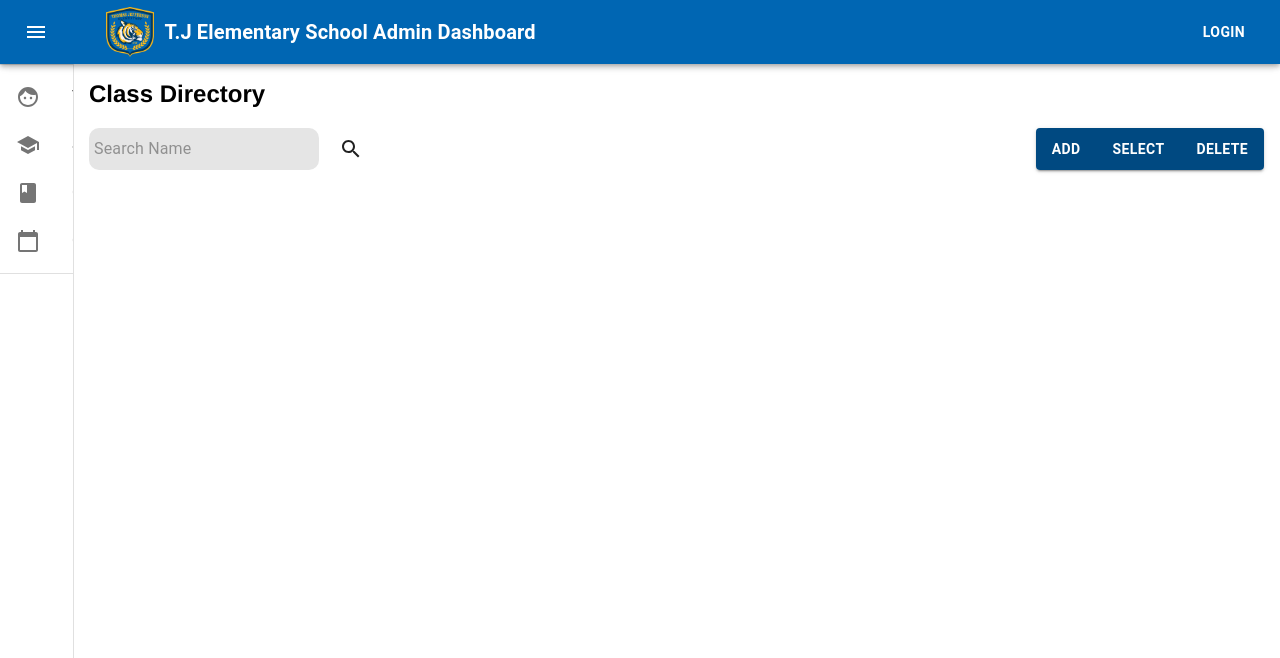
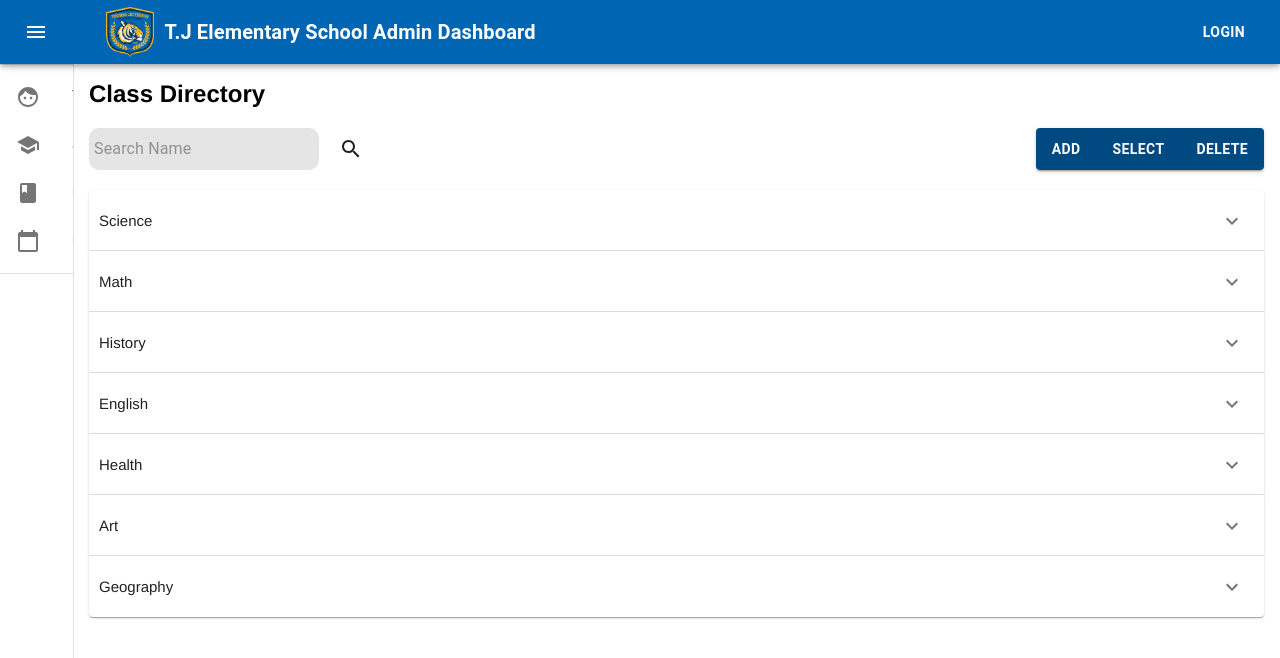
Before and after one commit to LaunchSWETeam2/JeffersonElementary, a React (Create React App) app: page / in a window 1280 px wide. Shown: the top 658 px of the page. Built offline with nearby package versions, Linux system fonts and the light colour scheme; the HTML template or start-up script is replaced by a standard one.

Commit message:
class directory ui complete

```diff
--- a/src/components/ClassDirectory.js
+++ b/src/components/ClassDirectory.js
@@ -12,6 +12,9 @@ import {
 } from '@material-ui/core'
 import SearchIcon from '@material-ui/icons/Search'
 import ExpandMoreIcon from '@material-ui/icons/ExpandMore';
+
+const grey = "#E5E5E5";
+const blue = "#004981";
 
 //To do extra:
 //Autocomplete search
@@ -71,7 +74,7 @@ const subjects = [
     "Art",
     "Geography"
 ]
-//make grade level(s) a list
+//make grade level(s) a list. There can be multiple classes (with different times or locations)
 const classData=[
     {title:"World History", subject:"History", gradeLevel:1},
     {title:"US History",subject:"History", gradeLevel:2},
@@ -80,20 +83,40 @@ const classData=[
     {title:"Basic Arithmetic",subject:"Math", gradeLevel:2},
     {title:"Advanced Math", subject:"Math", gradeLevel:6},
     {title:"Art 101", subject:"Art", gradeLevel:2},
+    {title:"Art 201", subject:"Art", gradeLevel:3},
+    {title:"Art 301", subject:"Art", gradeLevel:4},
+    {title:"Art 401", subject:"Art", gradeLevel:5},
     {title:"Physical Health", subject:"Health", gradeLevel:6},
+    {title:"Soccer", subject:"Health", gradeLevel:6},
+    {title:"Sex Ed", subject:"Health", gradeLevel:6},
+    {title:"Nutrition", subject:"Health", gradeLevel:6},
     {title:"World Geography", subject:"Geography", gradeLevel:3},
-
+    {title:"Chemistry", subject:"Science", gradeLevel:3},
+    {title:"Physics", subject:"Science", gradeLevel:3},
+    {title:"Physics", subject:"Science", gradeLevel:3},
+    {title:"Physics", subject:"Science", gradeLevel:3},
+    {title:"Physics", subject:"Science", gradeLevel:3},
+    {title:"Physics", subject:"Science", gradeLevel:3},
+    {title:"English 101", subject:"English", gradeLevel:3},
+    {title:"English 201", subject:"English", gradeLevel:2},
+    {title:"English 301", subject:"English", gradeLevel:1},
+    {title:"English 401", subject:"English", gradeLevel:5},
+    {title:"English 501", subject:"English", gradeLevel:6},
+    {title:"English 601", subject:"English", gradeLevel:2},
+    {title:"English 701", subject:"English", gradeLevel:3},
+    {title:"English 801", subject:"English", gradeLevel:4},
+    {title:"World Geography 2", subject:"Geography", gradeLevel:3},
 ]
 
 function ClassDirectory() {
     const buttonGroupStyle={
-        backgroundColor:"#004981",
+        backgroundColor:blue,
         borderWidth:"0px",
         fontWeight:"bold",
         color:"white",
     }
     const InputStyle={
-        backgroundColor:"#E5E5E5",
+        backgroundColor:grey,
         borderRadius:"10px",
         padding:"5px",
     }
@@ -112,15 +135,10 @@ function ClassDirectory() {
                     </ButtonGroup>
                 </div>
                 <div className="td__table">
-                    {/* <div className="td__table__columns color-theme">
-                        <div className="column-label">Name</div>
-                        <div className="column-label">Subject(s)</div>
-                        <div className="column-label">Average GPA</div>
-                        <div className="spacer"/>
-                    </div> */}
                     {
                         subjects.map((subject)=>{
-                            <ClassAccordion subject={subject}/>
+                            const classes = classData.filter((aClass) => aClass.subject===subject)
+                            return(<ClassAccordion {...{subject, classes}}/>)
                         })
                     }
                 </div>
@@ -128,11 +146,19 @@ function ClassDirectory() {
     )
 }
 
-function ClassAccordion({subject}){
+function ClassAccordion({subject, classes}){
     const accordionStyle={
         width:"100%",
         paddingRight:"20px",//based off td__table__columns
     }
+    const classButtonStyle={width:"100%",
+                            padding:0,
+                            backgroundColor: grey,
+                            color:"black",
+                            padding: "2px",
+                            paddingLeft:"10px",
+                            borderRadius: "5px",
+                            justifyContent: "flex-start"                        }
     return(
         <Accordion style={accordionStyle}>
             <AccordionSummary
@@ -146,19 +172,21 @@ function ClassAccordion({subject}){
                 </div>
             </AccordionSummary>
             <AccordionDetails>
-                <div className="accordion-details">
-                    Some extra info in a flexbox or grid...
+                <div className="class-container">
+                    {classes &&
+                        classes.map((aClass)=>{
+                            return(<div className="class-title-container">
+                                        <div className="class-title-button-container">
+                                            <Button style={classButtonStyle}>{aClass.title}</Button>
+                                        </div>
+                                   </div>)
+                                })
+                    }
                 </div>
             </AccordionDetails>
         </Accordion>
     )
 }
 
-function ProfilePic({teacher}){
-    return(
-        <img className="profile-pic" src="http://placehold.it/100x100"/>
-    )
-}
-
 
 export default ClassDirectory
--- a/src/css/teacher-directory-style.css
+++ b/src/css/teacher-directory-style.css
@@ -1,7 +1,12 @@
+:root {
+  --main-bg-color: #0066b3;
+  --main-font-color: white;
+  --main-font-weight: bold;
+}
 .color-theme {
-  background-color: #0066b3;
-  color: white;
-  font-weight: bold;
+  background-color: var(--main-bg-color);
+  color: var(--main-font-color);
+  font-weight: var(--main-font-weight);
 }
 
 .teacher-directory {
@@ -60,3 +65,19 @@
   border-radius: 50%;
   background-color: pink;
 }
+
+/* Class Directory Specific styling */
+.class-container {
+  display: flex;
+  justify-content: flex-start;
+  align-items: flex-start;
+  width: 100%;
+  flex-wrap: wrap;
+}
+.class-title-container {
+  flex: 50%;
+  flex-grow: 0;
+}
+.class-title-button-container {
+  margin: 1px;
+}
```
